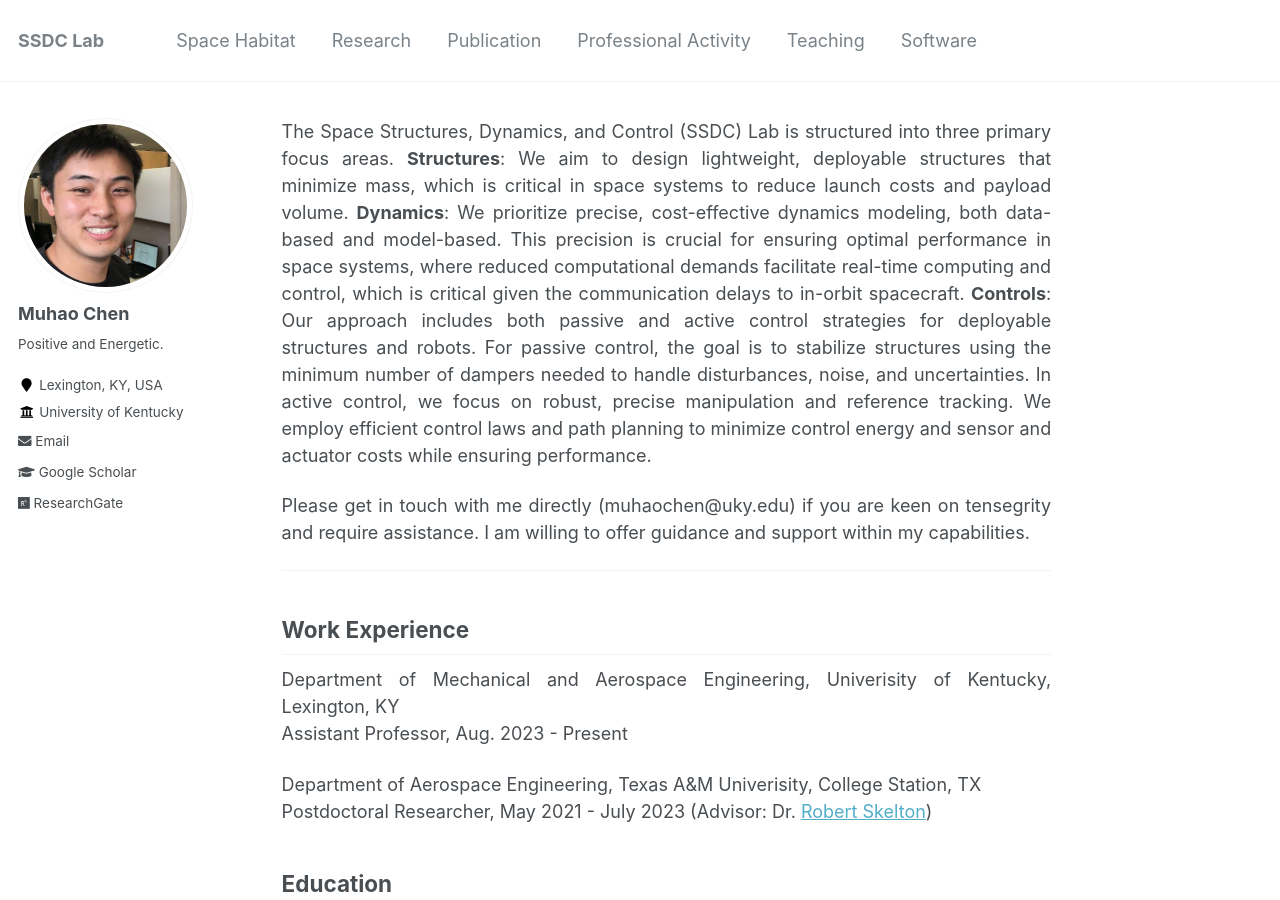
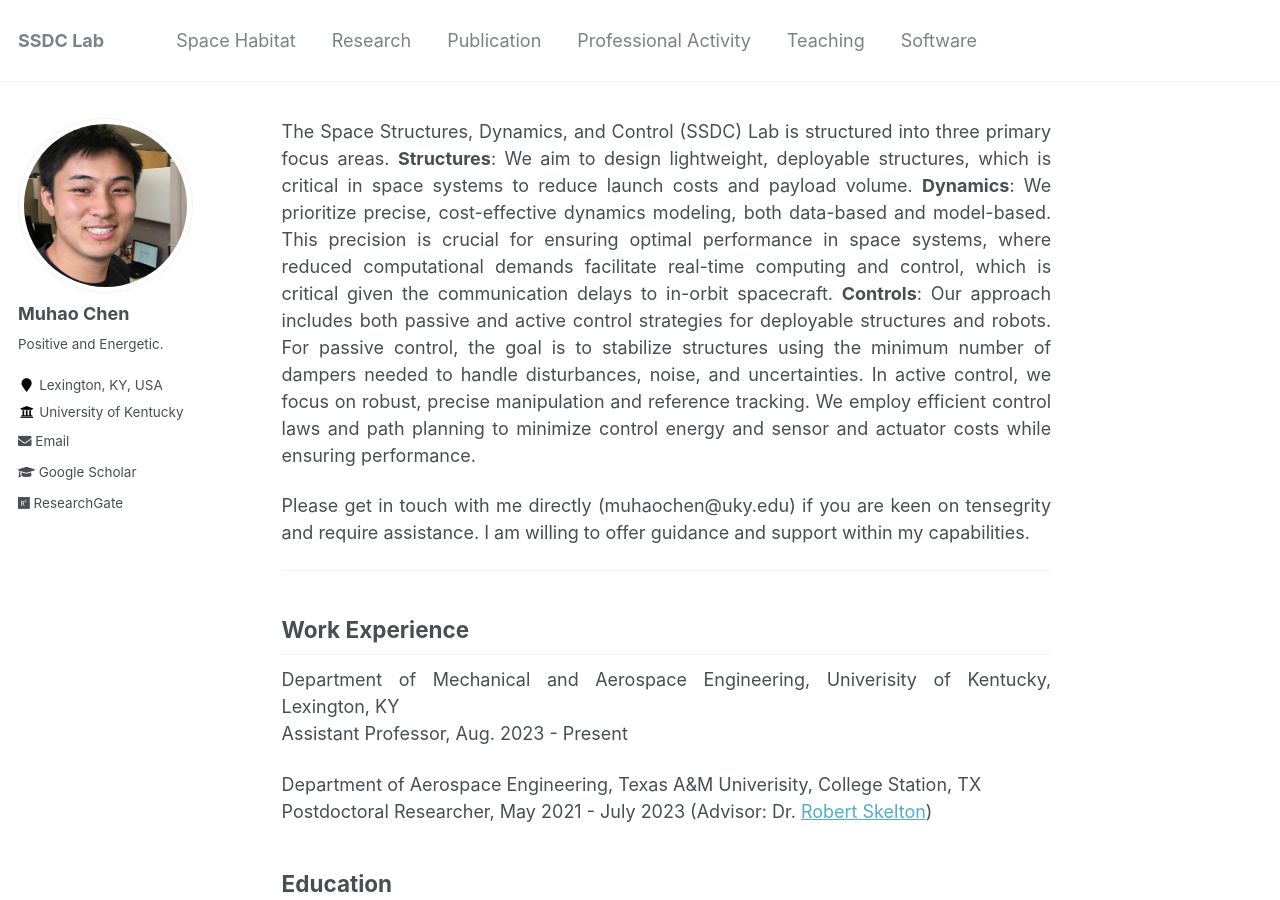
Before and after one commit to Muhao-Chen/muhao-chen.github.io, a Jekyll site: the page built from _pages/about.md, in a window 1280 px wide and 900 px high. Built offline with Jekyll 4.4.1, drawn with Linux system fonts in a browser that asks for light colours.

Commit message:
Update about.md

```diff
--- a/_pages/about.md
+++ b/_pages/about.md
@@ -18,7 +18,7 @@ toc: true
 <!-- Tensegrity Lab seeks to develop new analytical tools to merge structure and control design with material science to create new structures and material systems. The structural paradigm for this research is tensegrity systems, creating minimal mass systems that allow minimal control energy within the constraints of allowable computational and sensing/actuating resources. The lab builds physical demonstrations of this integrated system design philosophy with material science to create new material systems. Robots are designed to deploy from small stowed packages. Robots are designed to harvest rocks and regolith from asteroids or the moon. Tensegrity structures are designed for deployment in space. Tensegrity Robots are designed to build tensegrity structures in space autonomously. Wings are designed without hinged surfaces to controllable shapes. Antennas are designed for deployment in space within operational accuracies. Impact tensegrity structures are designed to protect payloads at the impact on the moon or Mars. These studies employ data-based as well as model-based control methods. -->
 <!-- : Structures, Dynamics, and Controls. Each area aims for optimal performance using minimal resources—including mass, dampers, sensors, actuators, computational cost, and control energy—according to specific loading and control requirements -->
 
-The Space Structures, Dynamics, and Control (SSDC) Lab is structured into three primary focus areas. **Structures**: We aim to design lightweight, deployable structures that minimize mass, which is critical in space systems to reduce launch costs and payload volume. **Dynamics**: We prioritize precise, cost-effective dynamics modeling, both data-based and model-based. This precision is crucial for ensuring optimal performance in space systems, where reduced computational demands facilitate real-time computing and control, which is critical given the communication delays to in-orbit spacecraft. **Controls**: Our approach includes both passive and active control strategies for deployable structures and robots. For passive control, the goal is to stabilize structures using the minimum number of dampers needed to handle disturbances, noise, and uncertainties. In active control, we focus on robust, precise manipulation and reference tracking. We employ efficient control laws and path planning to minimize control energy and sensor and actuator costs while ensuring performance.
+The Space Structures, Dynamics, and Control (SSDC) Lab is structured into three primary focus areas. **Structures**: We aim to design lightweight, deployable structures, which is critical in space systems to reduce launch costs and payload volume. **Dynamics**: We prioritize precise, cost-effective dynamics modeling, both data-based and model-based. This precision is crucial for ensuring optimal performance in space systems, where reduced computational demands facilitate real-time computing and control, which is critical given the communication delays to in-orbit spacecraft. **Controls**: Our approach includes both passive and active control strategies for deployable structures and robots. For passive control, the goal is to stabilize structures using the minimum number of dampers needed to handle disturbances, noise, and uncertainties. In active control, we focus on robust, precise manipulation and reference tracking. We employ efficient control laws and path planning to minimize control energy and sensor and actuator costs while ensuring performance.
 
 
 
```
